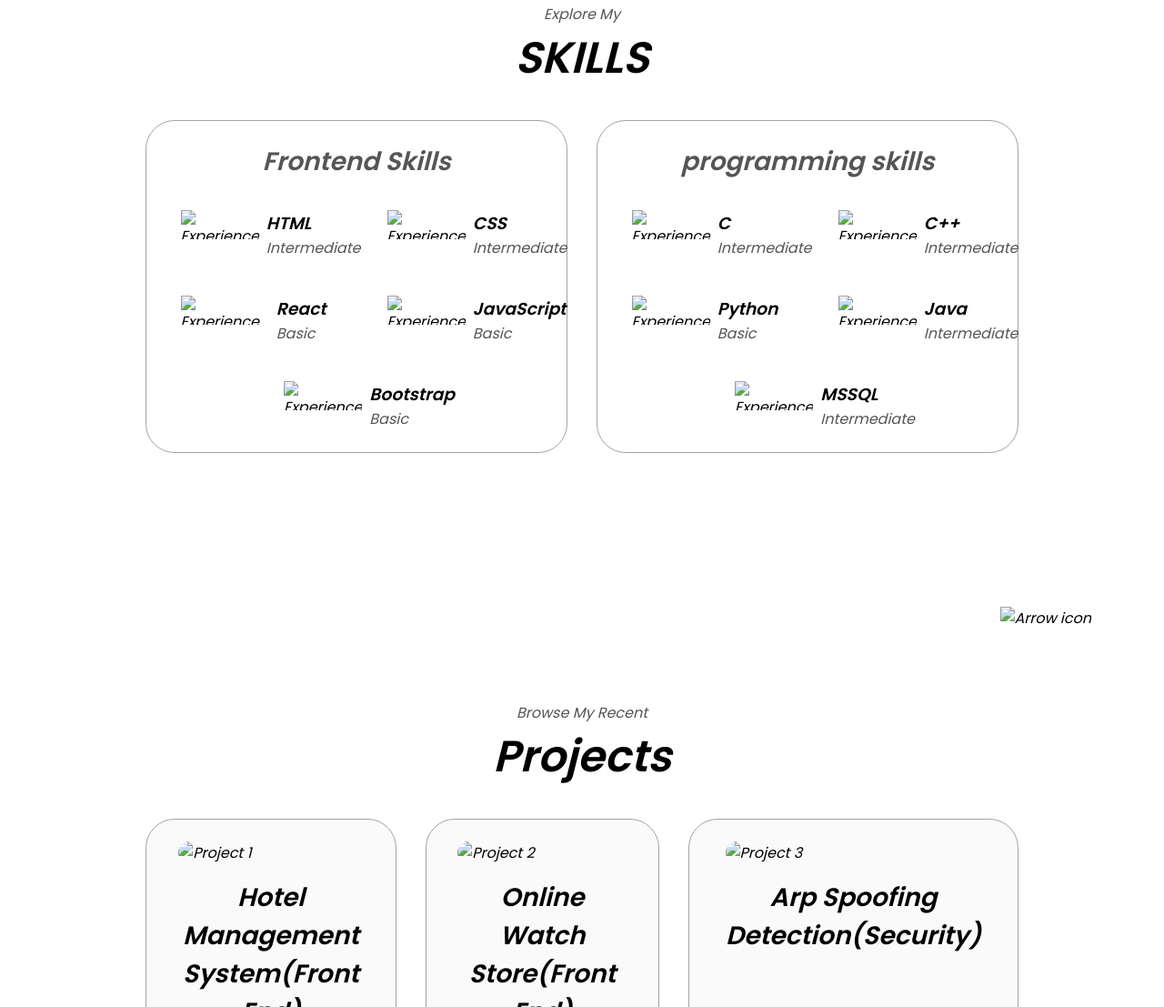
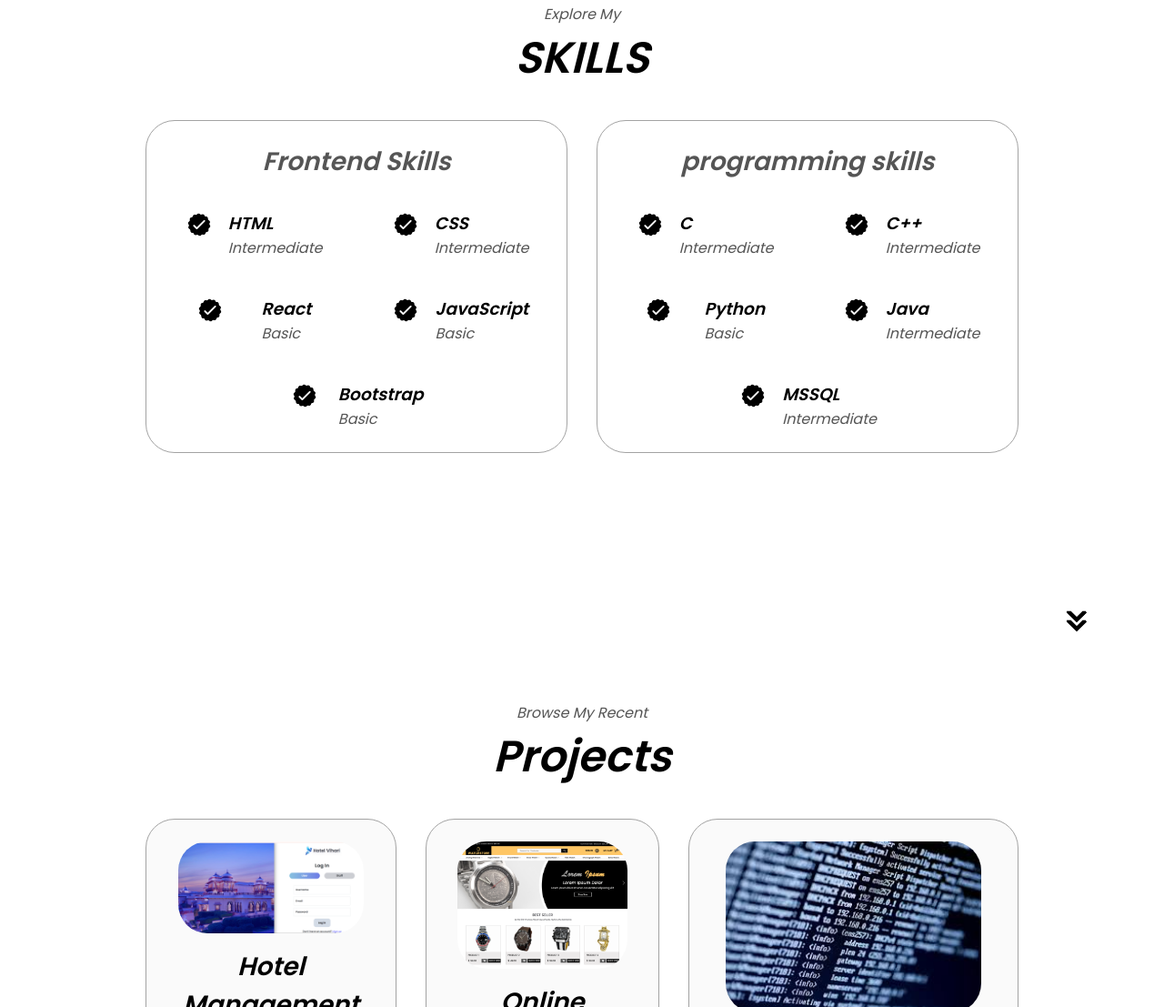
Before and after one commit to Sekhar-23/portfolio_Tarak, a website: page index.html in a window 1280 px wide. Shown: the part 1693-2800 px from the top of the page at 91% size. Drawn offline with Linux system fonts and the light colour scheme.

Commit message:
Update index.html

```diff
--- a/index.html
+++ b/index.html
@@ -40,14 +40,14 @@
   </nav>
   <section id="profile">
     <div class="section__pic-container">
-      <img src="./assets/Tarak.png" alt="Tarak profile picture" class="img"/>
+      <img src="./Tarak.png" alt="Tarak profile picture" class="img"/>
     </div>
     <div class="section__text">
       <p class="section__text__p1">Hello, I'm</p>
       <h1 class="title">MAMILLAPALLI TARAKA RAJASEKHAR</h1>
       <p class="section__text__p2">Student</p>
       <div class="btn-container">
-        <button class="btn btn-color-2" onclick="window.open('./assets/Tarak Resume 2024.pdf')">
+        <button class="btn btn-color-2" onclick="window.open('./Tarak Resume 2024.pdf')">
           Download CV
         </button>
         <button class="btn btn-color-1" onclick="location.href='./#contact'">
@@ -55,9 +55,9 @@
         </button>
       </div>
       <div id="socials-container">
-        <img src="./assets/linkedin.png" alt="My LinkedIn profile" class="icon"
+        <img src="./linkedin.png" alt="My LinkedIn profile" class="icon"
           onclick="location.href='https://www.linkedin.com/in/mamillapalli-taraka-rajasekhar-839a13298?utm_source=share&utm_campaign=share_via&utm_content=profile&utm_medium=android_app ' "/>
-        <img src="./assets/github.png" alt="My Github profile" class="icon"
+        <img src="./github.png" alt="My Github profile" class="icon"
           onclick="location.href='https://github.com/Sekhar-23'" />
       </div>
     </div>
@@ -67,12 +67,12 @@
     <h1 class="title">About Me</h1>
     <div class="section-container">
       <!-- <div class="section__pic-container">
-        <img src="./assets/about-pic.png" alt="Profile picture" class="about-pic" />
+        <img src="./about-pic.png" alt="Profile picture" class="about-pic" />
       </div> -->
       <div class="about-details-container">
         <div class="about-containers">
           <div class="details-container">
-            <img src="./assets/education.png" alt="Education icon" class="icon" />
+            <img src="./education.png" alt="Education icon" class="icon" />
             <h3>Education</h3>
             <p>B.TECH Bachelors Degree (CYBER SECURITY) </p>
             <h4>PASSOUT-2025</h4>
@@ -85,7 +85,7 @@
         </div>
       </div>
     </div>
-    <img src="./assets/arrow.png" alt="Arrow icon" class="icon arrow" onclick="location.href='./#experience'" />
+    <img src="./arrow.png" alt="Arrow icon" class="icon arrow" onclick="location.href='./#experience'" />
   </section>
   <section id="experience">
     <p class="section__text__p1">Explore My</p>
@@ -96,35 +96,35 @@
           <h2 class="experience-sub-title">Frontend Skills</h2>
           <div class="article-container">
             <article>
-              <img src="./assets/checkmark.png" alt="Experience icon" class="icon" />
+              <img src="./checkmark.png" alt="Experience icon" class="icon" />
               <div>
                 <h3>HTML</h3>
                 <p>Intermediate</p>
               </div>
             </article>
             <article>
-              <img src="./assets/checkmark.png" alt="Experience icon" class="icon" />
+              <img src="./checkmark.png" alt="Experience icon" class="icon" />
               <div>
                 <h3>CSS</h3>
                 <p>Intermediate</p>
               </div>
             </article>
             <article>
-              <img src="./assets/checkmark.png" alt="Experience icon" class="icon" />
+              <img src="./checkmark.png" alt="Experience icon" class="icon" />
               <div>
                 <h3>React</h3>
                 <p>Basic</p>
               </div>
             </article>
             <article>
-              <img src="./assets/checkmark.png" alt="Experience icon" class="icon" />
+              <img src="./checkmark.png" alt="Experience icon" class="icon" />
               <div>
                 <h3>JavaScript</h3>
                 <p>Basic</p>
               </div>
             </article>
             <article>
-              <img src="./assets/checkmark.png" alt="Experience icon" class="icon" />
+              <img src="./checkmark.png" alt="Experience icon" class="icon" />
               <div>
                 <h3>Bootstrap</h3>
                 <p>Basic</p>
@@ -136,35 +136,35 @@
           <h2 class="experience-sub-title">programming skills</h2>
           <div class="article-container">
             <article>
-              <img src="./assets/checkmark.png" alt="Experience icon" class="icon" />
+              <img src="./checkmark.png" alt="Experience icon" class="icon" />
               <div>
                 <h3>C</h3>
                 <p>Intermediate</p>
               </div>
             </article>
             <article>
-              <img src="./assets/checkmark.png" alt="Experience icon" class="icon" />
+              <img src="./checkmark.png" alt="Experience icon" class="icon" />
               <div>
                 <h3>C++</h3>
                 <p>Intermediate</p>
               </div>
             </article>
             <article>
-              <img src="./assets/checkmark.png" alt="Experience icon" class="icon" />
+              <img src="./checkmark.png" alt="Experience icon" class="icon" />
               <div>
                 <h3>Python</h3>
                 <p>Basic</p>
               </div>
             </article>
             <article>
-              <img src="./assets/checkmark.png" alt="Experience icon" class="icon" />
+              <img src="./checkmark.png" alt="Experience icon" class="icon" />
               <div>
                 <h3>Java</h3>
                 <p>Intermediate</p>
               </div>
             </article>
             <article>
-              <img src="./assets/checkmark.png" alt="Experience icon" class="icon" />
+              <img src="./checkmark.png" alt="Experience icon" class="icon" />
               <div>
                 <h3>MSSQL</h3>
                 <p>Intermediate</p>
@@ -174,7 +174,7 @@
         </div>
       </div>
     </div>
-    <img src="./assets/arrow.png" alt="Arrow icon" class="icon arrow" onclick="location.href='./#projects'" />
+    <img src="./arrow.png" alt="Arrow icon" class="icon arrow" onclick="location.href='./#projects'" />
   </section>
   <section id="projects">
     <p class="section__text__p1">Browse My Recent</p>
@@ -183,46 +183,46 @@
       <div class="about-containers">
         <div class="details-container color-container">
           <div class="article-container">
-            <img src="./assets/project-1.png" alt="Project 1" class="project-img" />
+            <img src="./project-1.png" alt="Project 1" class="project-img" />
           </div>
           <h2 class="experience-sub-title project-title">Hotel Management System(Front End)</h2>
         </div>
         <div class="details-container color-container">
           <div class="article-container">
-            <img src="./assets/project-2.png" alt="Project 2" class="project-img" />
+            <img src="./project-2.png" alt="Project 2" class="project-img" />
           </div>
           <h2 class="experience-sub-title project-title">Online Watch Store(Front End)</h2>
         </div>
         <div class="details-container color-container">
           <div class="article-container">
-            <img src="./assets/arp spoofing.jpeg" alt="Project 3" class="project-img" />
+            <img src="./arp spoofing.jpeg" alt="Project 3" class="project-img" />
           </div>
           <h2 class="experience-sub-title project-title">Arp Spoofing Detection(Security)</h2>
         </div>
         <div class="details-container color-container">
           <div class="article-container">
-            <img src="./assets/project-4.png" alt="Project 4" class="project-img" />
+            <img src="./project-4.png" alt="Project 4" class="project-img" />
           </div>
           <h2 class="experience-sub-title project-title">C program for online emacet college search(backend)</h2>
         </div>
       </div>
     </div>
-    <img src="./assets/arrow.png" alt="Arrow icon" class="icon arrow" onclick="location.href='./#contact'" />
+    <img src="./arrow.png" alt="Arrow icon" class="icon arrow" onclick="location.href='./#contact'" />
   </section>
   <section id="contact">
     <p class="section__text__p1">Get in Touch</p>
     <h1 class="title">Contact Me</h1>
     <div class="contact-info-upper-container">
       <div class="contact-info-container">
-        <img src="./assets/email.png" alt="Email icon" class="icon contact-icon email-icon" />
+        <img src="./email.png" alt="Email icon" class="icon contact-icon email-icon" />
         <p><a href="mailto:tarakarajasekhar20@gmail.com">tarakarajasekhar20@gmail.com</a></p>
       </div>
       <div class="contact-info-container">
-        <img src="./assets/phone.jpg" alt="Email icon" class="icon contact-icon email-icon" />
+        <img src="./phone.jpg" alt="Email icon" class="icon contact-icon email-icon" />
         <p><a href="tel:+91 9676344461">+91 9676344461</a></p>
       </div>
       <div class="contact-info-container">
-        <img src="./assets/linkedin.png" alt="LinkedIn icon" class="icon contact-icon" />
+        <img src="./linkedin.png" alt="LinkedIn icon" class="icon contact-icon" />
         <p><a href="https://www.linkedin.com/in/mamillapalli-taraka-rajasekhar-839a13298?utm_source=share&utm_campaign=share_via&utm_content=profile&utm_medium=android_app ">LinkedIn</a></p>
       </div>
     </div>
```
